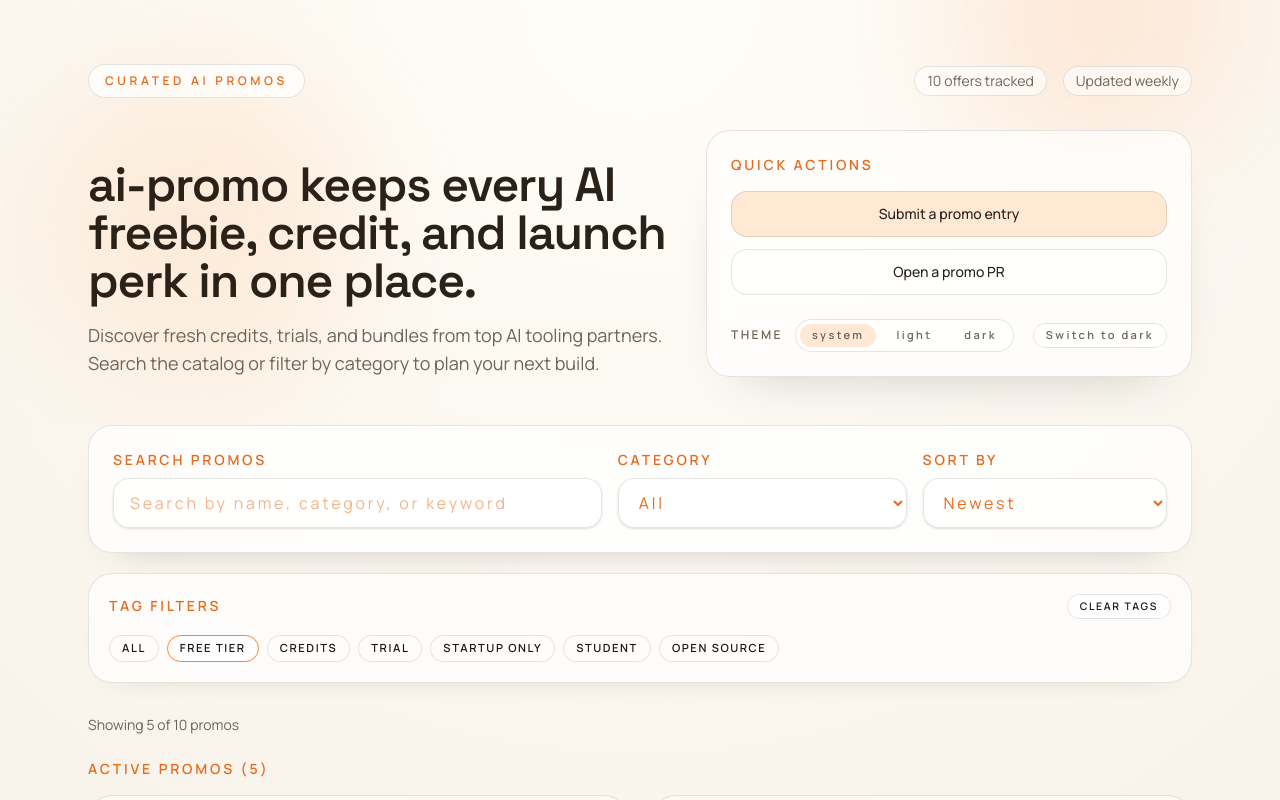
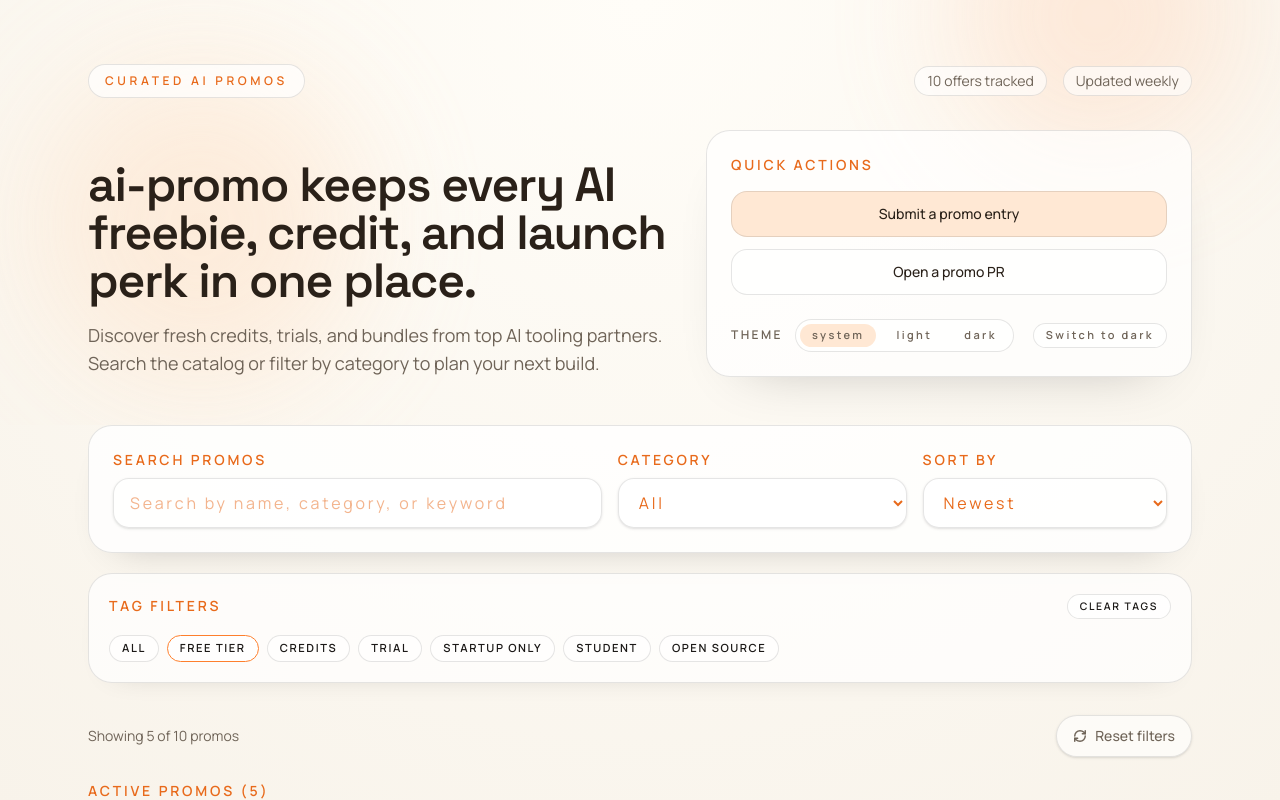
Before and after one commit to zainfathoni/ai-promo, a Next.js app: page / in a window 1280 px wide. Both pictures are taken after a click on the button "FREE TIER". Shown: the top 800 px of the page. Built offline with nearby package versions, Linux system fonts and the light colour scheme.

Commit message:
Fix reset filters for tags
Amp-Thread-ID: https://ampcode.com/threads/T-019c67b2-a4d7-727e-8b7a-8099a9c097ac
Co-authored-by: Amp <amp@ampcode.com>

```diff
--- a/src/app/page.tsx
+++ b/src/app/page.tsx
@@ -361,7 +361,7 @@ export default function Home() {
             Showing {totalVisible} of {promoEntries.length} promos
           </span>
           <div className="flex flex-wrap items-center gap-4">
-            {(searchTerm !== "" || selectedCategory !== "All" || sortBy !== "Newest" || showExpired) && (
+            {(searchTerm !== "" || selectedCategory !== "All" || sortBy !== "Newest" || showExpired || selectedTags.size > 0) && (
               <button
                 aria-label="Reset all filters to default"
                 className="inline-flex items-center gap-2 rounded-full border border-[var(--border-subtle)] bg-[var(--chip-bg)] px-4 py-2.5 font-medium text-[var(--accent-strong)] shadow-sm transition-all duration-200 hover:bg-[var(--muted-bg)] hover:-translate-y-0.5 hover:shadow-md focus-visible:outline-none focus-visible:ring-2 focus-visible:ring-[var(--accent)] focus-visible:ring-offset-2 active:translate-y-0"
@@ -371,6 +371,7 @@ export default function Home() {
                   setSelectedCategory("All");
                   setSortBy("Newest");
                   setShowExpired(false);
+                  clearTags();
                 }}
               >
                 <RefreshIcon />
```
Also changed, not shown: 1 other file (tests, documents, lock files or other folders).
